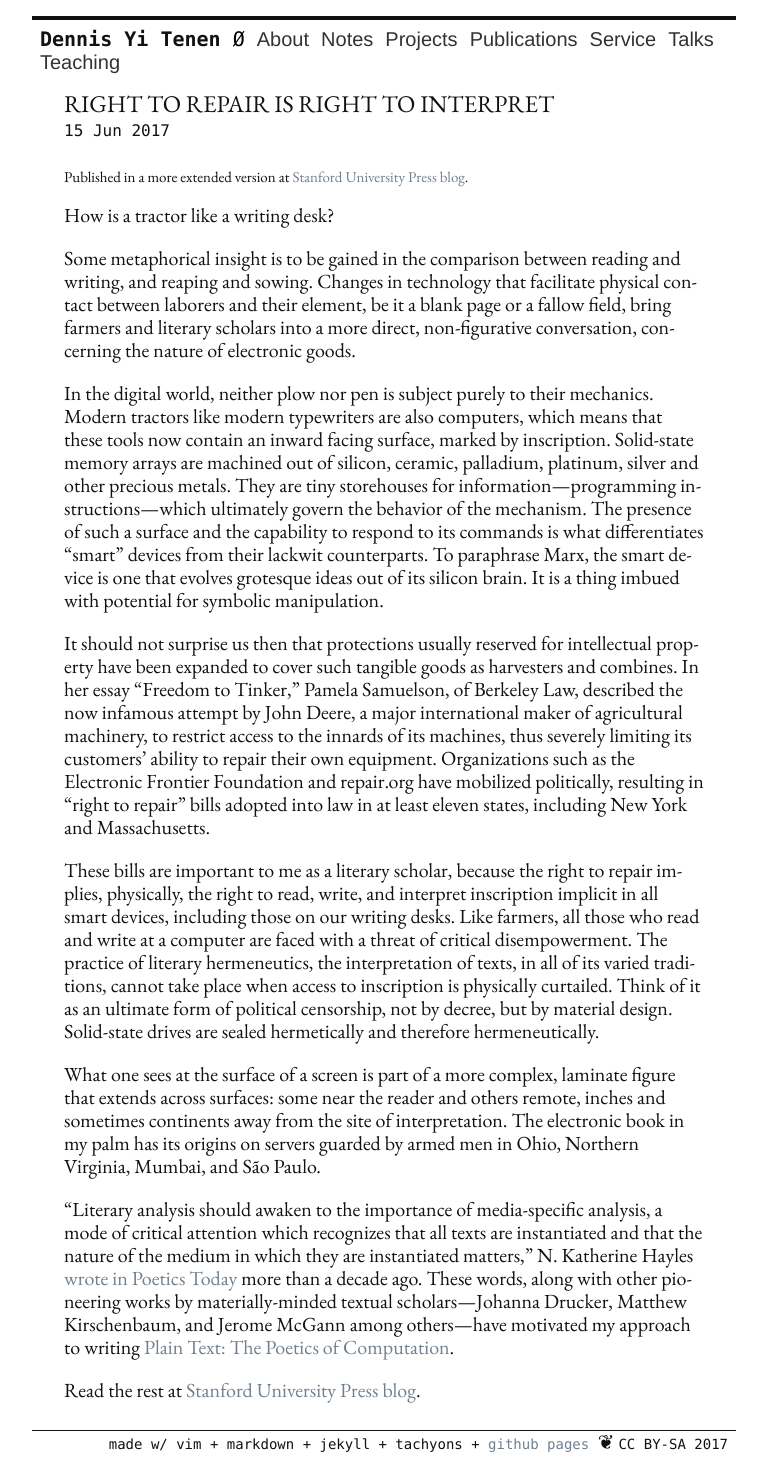
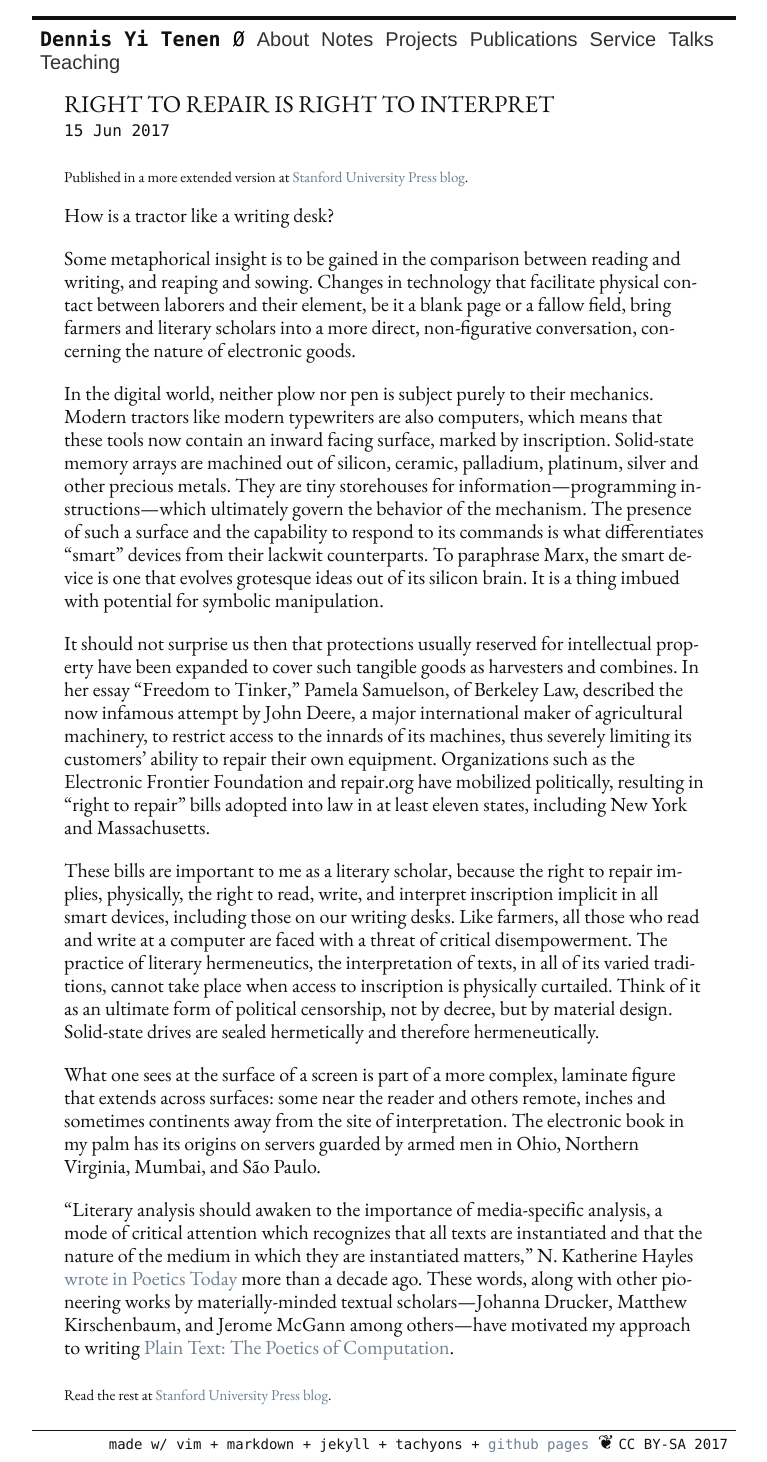
Before and after one commit to denten/denten.github.io, a Jekyll site: the page built from _posts/2017-06-15-repair.md, in a window 1280 px wide. Shown: the whole page, without its empty margins (256-1023 px from the left). Built offline with Jekyll 4.4.1, drawn with Linux system fonts in a browser that asks for light colours; nearby versions of some CDN libraries; library files that are not in the unit come from our copies.

Commit message:
pubish the SUP piece

```diff
--- a/_posts/2017-06-15-repair.md
+++ b/_posts/2017-06-15-repair.md
@@ -66,5 +66,5 @@ materially-minded textual scholars—Johanna Drucker, Matthew Kirschenbaum, and
 Jerome McGann among others—have motivated my approach to writing [Plain Text:
 The Poetics of Computation](http://www.sup.org/books/title/?id=26821).
 
-Read the rest at [Stanford University Press
-blog](http://stanfordpress.typepad.com/blog/2017/07/right-to-repair-is-right-to-interpret.html).
+<sub>Read the rest at [Stanford University Press
+blog](http://stanfordpress.typepad.com/blog/2017/07/right-to-repair-is-right-to-interpret.html).</sub>
```
